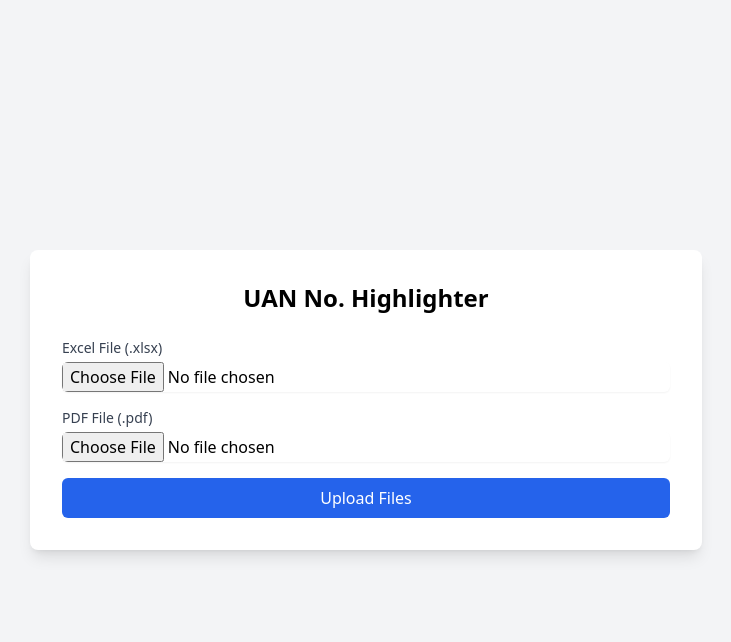
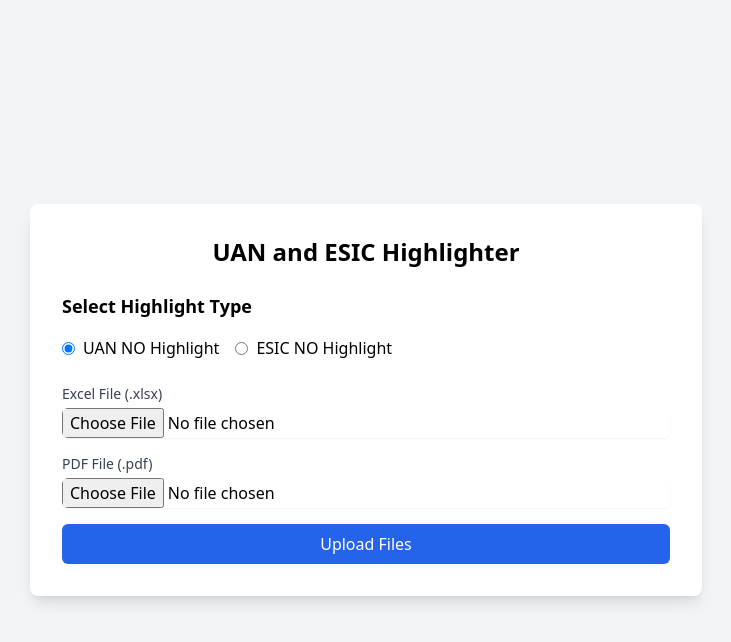
Before and after one commit to AdityaGujar20/fortune, a Flask app: page / in a window 1280 px wide. Shown: the top 642 px of the page, without its empty margins (274-1005 px from the left). Run offline with Flask 3, Linux system fonts and the light colour scheme; some libraries are stand-ins or nearby versions.

Commit message:
ESIC Number section added

```diff
--- a/fortune_task_automation_apps/uan_highlight/app.py
+++ b/fortune_task_automation_apps/uan_highlight/app.py
@@ -15,7 +15,7 @@ app = Flask(__name__)
 
 # Configure upload folder and allowed extensions
 UPLOAD_FOLDER = 'uploads'
-OUTPUT_FOLDER = 'outputs'
+OUTPUT_FOLDER = 'Outputs'
 LOG_FOLDER = 'logs'
 os.makedirs(UPLOAD_FOLDER, exist_ok=True)
 os.makedirs(OUTPUT_FOLDER, exist_ok=True)
@@ -49,7 +49,9 @@ def highlight_uans_by_site(
     excel_path,
     pdf_path,
     output_dir,
+    highlight_type,
     uan_column,
+    esic_column,
     site_column,
     expand_left=1,
     expand_right=1,
@@ -70,27 +72,51 @@ def highlight_uans_by_site(
 
     try:
         df = pd.read_excel(excel_path)
-        if uan_column not in df.columns or site_column not in df.columns:
-            logger.error(f"Required columns not found: {uan_column}, {site_column}")
+        # Determine the column to highlight based on highlight_type
+        target_column = uan_column if highlight_type == 'uan' else esic_column
+        required_columns = [target_column, site_column]
+
+        for col in required_columns:
+            if col not in df.columns:
+                logger.error(f"Required column not found: {col}")
+                job_status[job_id] = 'error'
+                return False
+
+        # Clean the data for the target column and filter rows
+        df[target_column] = df[target_column].astype(str).str.replace(r'\.0$', '', regex=True).str.strip()
+
+        # Filter out empty cells, cells with "0", and invalid digit lengths
+        expected_length = 12 if highlight_type == 'uan' else 10
+        df = df[
+            (df[target_column].notna()) &  # Not empty
+            (df[target_column] != '0') &   # Not "0"
+            (df[target_column] != 'nan') & # Not "nan"
+            (df[target_column].str.match(r'^\d+$')) &  # Only digits
+            (df[target_column].str.len() == expected_length)  # Correct length
+        ]
+
+        if df.empty:
+            logger.error("No valid data after filtering the target column")
             job_status[job_id] = 'error'
             return False
 
-        df[uan_column] = df[uan_column].astype(str).str.replace(r'\.0$', '', regex=True).str.strip()
         sites = df[site_column].dropna().unique()
         total_sites = len(sites)
         job_progress[job_id] = 0
 
         for idx, site in enumerate(sites):
             site_df = df[df[site_column] == site]
-            uan_dict = {}
+            number_dict = {}
+
+            # Process numbers from the target column
             for _, row in site_df.iterrows():
-                uan = str(row[uan_column]).strip()
-                if not uan or uan == "nan":
+                number = str(row[target_column]).strip()
+                if not number or number == "nan":
                     continue
-                clean_uan = uan.replace(" ", "")
-                uan_dict[clean_uan] = "regular"
+                clean_number = number.replace(" ", "")
+                number_dict[clean_number] = "regular"
 
-            if not uan_dict:
+            if not number_dict:
                 continue
 
             safe_site_name = ''.join(c if c.isalnum() else '_' for c in str(site))
@@ -99,7 +125,7 @@ def highlight_uans_by_site(
             success = process_pdf_for_site(
                 pdf_path=pdf_path,
                 output_path=output_path,
-                uan_dict=uan_dict,
+                number_dict=number_dict,
                 site_name=site,
                 expand_left=expand_left,
                 expand_right=expand_right,
@@ -126,7 +152,7 @@ def highlight_uans_by_site(
 def process_pdf_for_site(
     pdf_path,
     output_path,
-    uan_dict,
+    number_dict,
     site_name,
     expand_left,
     expand_right,
@@ -146,10 +172,10 @@ def process_pdf_for_site(
 
         for page_num, page in enumerate(doc):
             page_matches = 0
-            for uan, highlight_type in uan_dict.items():
-                if not uan:
+            for number, highlight_type in number_dict.items():
+                if not number:
                     continue
-                found_instances = page.search_for(uan)
+                found_instances = page.search_for(number)
                 if found_instances:
                     for rect in found_instances:
                         expanded_rect = fitz.Rect(
@@ -248,7 +274,9 @@ def upload_files():
 def process_files():
     data = request.form
     job_id = data.get('job_id')
+    highlight_type = data.get('highlight_type')
     uan_column = data.get('uan_column')
+    esic_column = data.get('esic_column')
     site_column = data.get('site_column')
     highlight_mode = data.get('highlight_mode', 'border')
     color = data.get('color', 'red')
@@ -284,7 +312,9 @@ def process_files():
             excel_path=excel_path,
             pdf_path=pdf_path,
             output_dir=output_folder,
+            highlight_type=highlight_type,
             uan_column=uan_column,
+            esic_column=esic_column,
             site_column=site_column,
             border_color=parse_color(color),
             highlight_mode=highlight_mode,
--- a/fortune_task_automation_apps/uan_highlight/templates/index.html
+++ b/fortune_task_automation_apps/uan_highlight/templates/index.html
@@ -3,15 +3,30 @@
 <head>
     <meta charset="UTF-8">
     <meta name="viewport" content="width=device-width, initial-scale=1.0">
-    <title>UAN No. Highlighter</title>
+    <title>UAN and ESIC Highlighter</title>
     <script src="https://cdn.tailwindcss.com"></script>
 </head>
 <body class="bg-gray-100 min-h-screen flex items-center justify-center">
     <div class="bg-white p-8 rounded-lg shadow-lg w-full max-w-2xl">
-        <h1 class="text-2xl font-bold mb-6 text-center">UAN No. Highlighter</h1>
+        <h1 id="page-title" class="text-2xl font-bold mb-6 text-center">UAN and ESIC Highlighter</h1>
+
+        <!-- Highlight Type Selection -->
+        <div id="highlight-type-section">
+            <h2 class="text-lg font-semibold mb-4">Select Highlight Type</h2>
+            <div class="flex space-x-4">
+                <label class="flex items-center">
+                    <input type="radio" name="highlight_type" value="uan" class="mr-2" checked>
+                    UAN NO Highlight
+                </label>
+                <label class="flex items-center">
+                    <input type="radio" name="highlight_type" value="esic" class="mr-2">
+                    ESIC NO Highlight
+                </label>
+            </div>
+        </div>
 
         <!-- Upload Form -->
-        <div id="upload-section">
+        <div id="upload-section" class="mt-6">
             <form id="upload-form" enctype="multipart/form-data" class="space-y-4">
                 <div>
                     <label class="block text-sm font-medium text-gray-700">Excel File (.xlsx)</label>
@@ -27,10 +42,16 @@
 
         <!-- Column Selection -->
         <div id="column-selection" class="hidden space-y-4 mt-6">
-            <div>
+            <div id="uan-column-section">
                 <label class="block text-sm font-medium text-gray-700">UAN Column</label>
                 <select id="uan-column" class="mt-1 block w-full border-gray-300 rounded-md shadow-sm">
                     <option value="">Select UAN Column</option>
+                </select>
+            </div>
+            <div id="esic-column-section" class="hidden">
+                <label class="block text-sm font-medium text-gray-700">ESIC Column</label>
+                <select id="esic-column" class="mt-1 block w-full border-gray-300 rounded-md shadow-sm">
+                    <option value="">Select ESIC Column</option>
                 </select>
             </div>
             <div>
@@ -62,7 +83,10 @@
                 <label class="block text-sm font-medium text-gray-700">Opacity (0-1)</label>
                 <input type="number" id="opacity" min="0" max="1" step="0.01" value="0.25" class="mt-1 block w-full border-gray-300 rounded-md shadow-sm">
             </div>
-            <button id="process-btn" class="w-full bg-green-600 text-white py-2 px-4 rounded-md hover:bg-green-700">Process Files</button>
+            <div class="flex space-x-4">
+                <button id="back-btn" class="flex-1 bg-gray-600 text-white py-2 px-4 rounded-md hover:bg-gray-700">Back</button>
+                <button id="process-btn" class="flex-1 bg-green-600 text-white py-2 px-4 rounded-md hover:bg-green-700">Process Files</button>
+            </div>
         </div>
 
         <!-- Progress Bar -->
@@ -92,6 +116,25 @@
 
     <script>
         let jobId = null;
+        let highlightType = 'uan'; // Default to UAN
+
+        // Handle highlight type selection
+        const highlightTypeRadios = document.getElementsByName('highlight_type');
+        highlightTypeRadios.forEach(radio => {
+            radio.addEventListener('change', (e) => {
+                highlightType = e.target.value;
+                const uanSection = document.getElementById('uan-column-section');
+                const esicSection = document.getElementById('esic-column-section');
+
+                if (highlightType === 'uan') {
+                    uanSection.classList.remove('hidden');
+                    esicSection.classList.add('hidden');
+                } else {
+                    uanSection.classList.add('hidden');
+                    esicSection.classList.remove('hidden');
+                }
+            });
+        });
 
         // Upload form submission
         document.getElementById('upload-form').addEventListener('submit', async (e) => {
@@ -108,10 +151,21 @@
 
             if (result.status === 'columns') {
                 document.getElementById('upload-section').classList.add('hidden');
+                document.getElementById('highlight-type-section').classList.add('hidden');
                 document.getElementById('column-selection').classList.remove('hidden');
 
+                // Update the page title based on highlight type
+                const pageTitle = document.getElementById('page-title');
+                pageTitle.textContent = highlightType === 'uan' ? 'UAN Highlighter' : 'ESIC Highlighter';
+
                 const uanSelect = document.getElementById('uan-column');
+                const esicSelect = document.getElementById('esic-column');
                 const siteSelect = document.getElementById('site-column');
+
+                // Clear existing options except the default
+                uanSelect.innerHTML = '<option value="">Select UAN Column</option>';
+                esicSelect.innerHTML = '<option value="">Select ESIC Column</option>';
+                siteSelect.innerHTML = '<option value="">Select Site Column</option>';
 
                 result.columns.forEach(col => {
                     const option1 = document.createElement('option');
@@ -122,23 +176,54 @@
                     const option2 = document.createElement('option');
                     option2.value = col;
                     option2.textContent = col;
-                    siteSelect.appendChild(option2);
+                    esicSelect.appendChild(option2);
+
+                    const option3 = document.createElement('option');
+                    option3.value = col;
+                    option3.textContent = col;
+                    siteSelect.appendChild(option3);
                 });
             } else {
                 showError(result.message);
             }
         });
 
+        // Back button
+        document.getElementById('back-btn').addEventListener('click', async () => {
+            if (jobId) {
+                await fetch(`/cleanup/${jobId}`);
+            }
+            document.getElementById('column-selection').classList.add('hidden');
+            document.getElementById('highlight-type-section').classList.remove('hidden');
+            document.getElementById('upload-section').classList.remove('hidden');
+            // Reset the page title
+            document.getElementById('page-title').textContent = 'UAN and ESIC Highlighter';
+            // Reset form inputs
+            document.getElementById('upload-form').reset();
+            jobId = null;
+        });
+
         // Process button
         document.getElementById('process-btn').addEventListener('click', async () => {
             const uanColumn = document.getElementById('uan-column').value;
+            const esicColumn = document.getElementById('esic-column').value;
             const siteColumn = document.getElementById('site-column').value;
             const highlightMode = document.getElementById('highlight-mode').value;
             const color = document.getElementById('color').value;
             const opacity = document.getElementById('opacity').value;
 
-            if (!uanColumn || !siteColumn) {
-                showError('Please select both UAN and Site columns');
+            if (!siteColumn) {
+                showError('Please select the Site column');
+                return;
+            }
+
+            if (highlightType === 'uan' && !uanColumn) {
+                showError('Please select the UAN column');
+                return;
+            }
+
+            if (highlightType === 'esic' && !esicColumn) {
+                showError('Please select the ESIC column');
                 return;
             }
 
@@ -150,7 +235,9 @@
                 headers: { 'Content-Type': 'application/x-www-form-urlencoded' },
                 body: new URLSearchParams({
                     job_id: jobId,
+                    highlight_type: highlightType,
                     uan_column: uanColumn,
+                    esic_column: esicColumn,
                     site_column: siteColumn,
                     highlight_mode: highlightMode,
                     color: color,
```
Also changed, not shown: 1 other file.
